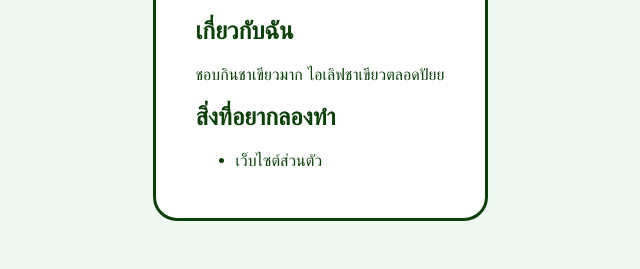
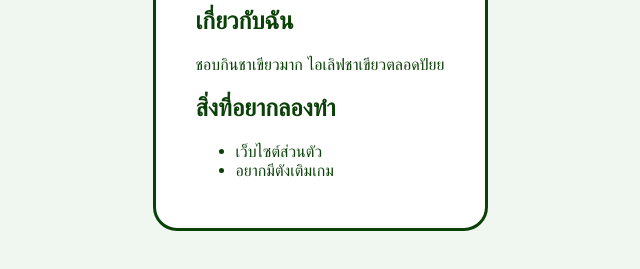
Before and after one commit to babyyyqx/my-greentea, a plain HTML site: page index.html in a window 1280 px wide. Shown: the part 339-608 px from the top of the page, without its empty margins (320-960 px from the left). Drawn offline with Linux system fonts and the light colour scheme.

Commit message:
Add hobbies

```diff
--- a/index.html
+++ b/index.html
@@ -17,6 +17,7 @@
     <h2>สิ่งที่อยากลองทำ</h2>
     <ul>
       <li>เว็บไซต์ส่วนตัว</li>
+      <li>อยากมีตังเติมเกม</li>
     </ul>
   </main>
 </body>
```
